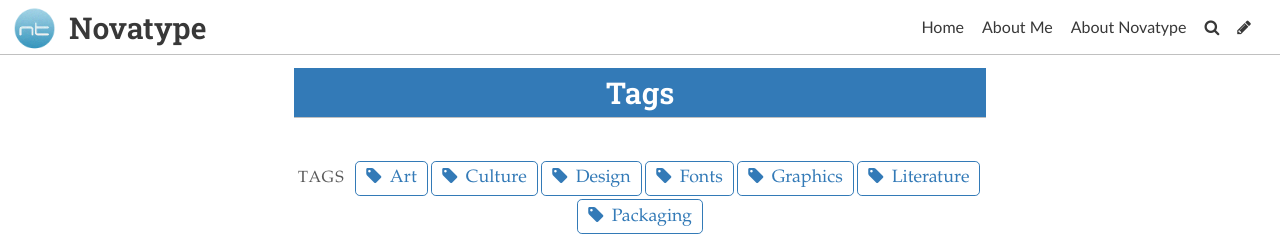
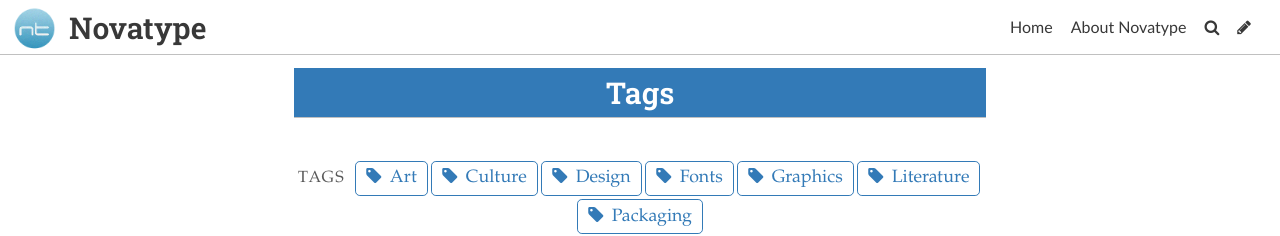
Before and after one commit to tomstanier/MyRepository, a Jekyll site: the page built from pages/tags.md, in a window 1280 px wide. Shown: the top 236 px of the page. Built offline with Jekyll 4.4.1, drawn with Linux system fonts in a browser that asks for light colours; some web fonts are replaced.

Commit message:
Update Settings “general”

```diff
--- a/_data/settings.yml
+++ b/_data/settings.yml
@@ -12,6 +12,4 @@ favicon: ../uploads/favicon.ico
 gridlayout: true
 fixednavbar: false
 upzoom: true
-items:
-  - name: About Me
-    siteurl: /aboutme/
+items: []
```
